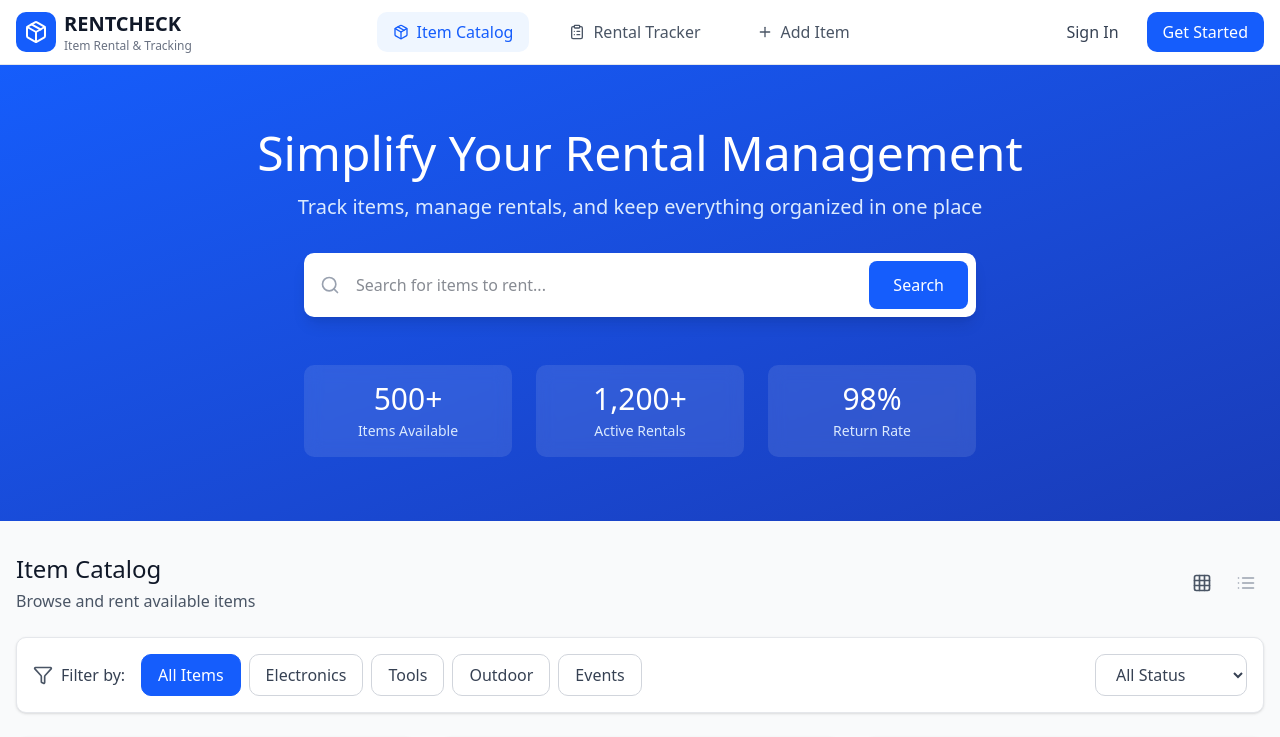
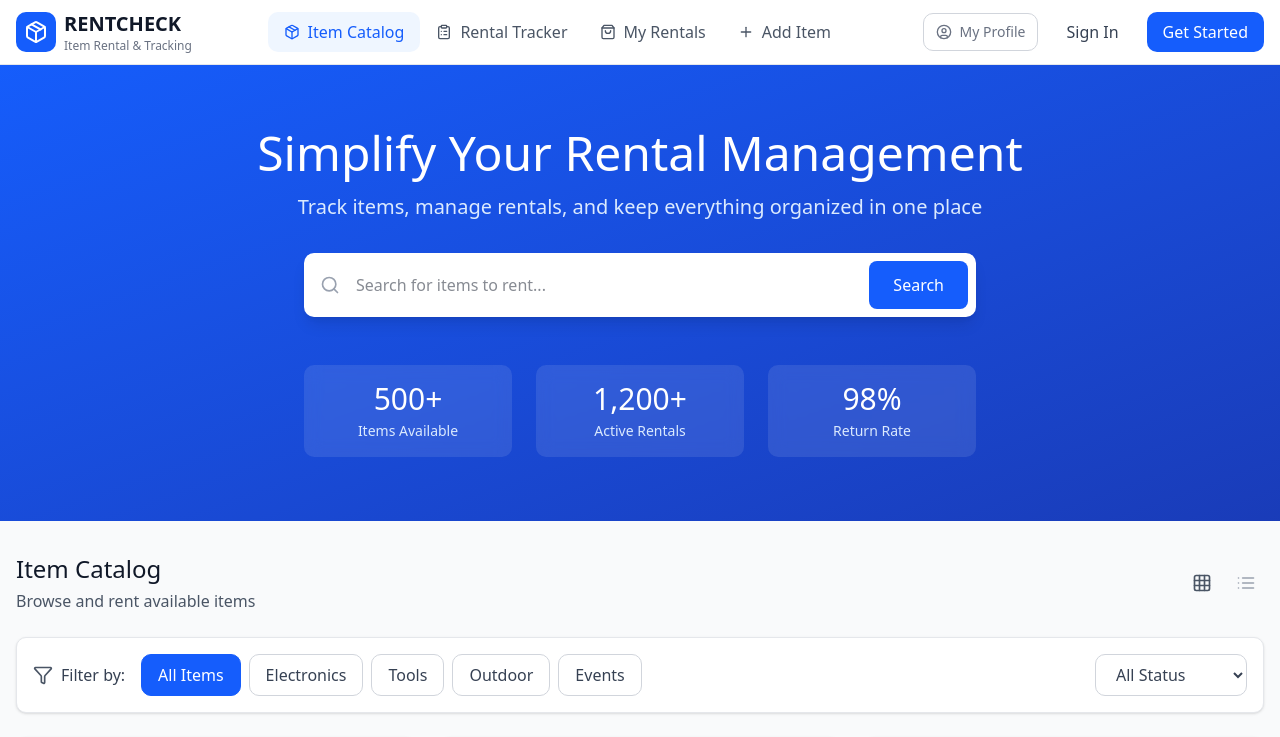
Before and after one commit to RedzerRiley/RentCheck, a React (Vite) app: page / in a window 1280 px wide. Shown: the top 737 px of the page. Built offline with nearby package versions, Linux system fonts and the light colour scheme.

Commit message:
Added user verification page

```diff
--- a/src/App.tsx
+++ b/src/App.tsx
@@ -3,67 +3,96 @@ import { Header } from './components/Header';
 import { HeroSection } from './components/HeroSection';
 import { ItemCatalog } from './components/ItemCatalog';
 import { RentalTracker } from './components/RentalTracker';
+// import { RentedItems } from './components/RentedItems';
 import { Footer } from './components/Footer';
 import { Login } from './components/Login';
 import { Register } from './components/Register';
 import { AddItem } from './components/AddItem';
+import { UserProfile } from './components/UserProfile';
+
+type MainView = 'catalog' | 'tracker' | 'addItem' | 'rentedItems';
 
 export default function App() {
-  const [activeView, setActiveView] = useState<'catalog' | 'tracker'>('catalog');
+  const [activeView, setActiveView] = useState<MainView>('catalog');
   const [showLogin, setShowLogin] = useState(false);
   const [showRegister, setShowRegister] = useState(false);
-  const [showAddItem, setShowAddItem] = useState(false);
+  const [showUserProfile, setShowUserProfile] = useState(false);
+  const [userEmail, setUserEmail] = useState('');
   const [isAuthenticated, setIsAuthenticated] = useState(false);
 
   const handleLogin = (credentials: { email: string; password: string }) => {
-    // TODO: Replace with real API call, e.g.:
-    // const res = await fetch('http://localhost:3000/api/login', {
-    //   method: 'POST',
-    //   headers: { 'Content-Type': 'application/json' },
-    //   body: JSON.stringify(credentials),
-    // });
-    // if (res.ok) { setIsAuthenticated(true); setShowLogin(false); }
+    // TODO: Replace with real API call:
+    // const res = await fetch('http://localhost:3000/api/login', { ... });
+    setUserEmail(credentials.email);
     setIsAuthenticated(true);
     setShowLogin(false);
+    setShowUserProfile(true);
   };
 
   const handleRegister = (data: { name: string; email: string; password: string }) => {
-    // TODO: Replace with real API call, e.g.:
-    // const res = await fetch('http://localhost:3000/api/register', {
-    //   method: 'POST',
-    //   headers: { 'Content-Type': 'application/json' },
-    //   body: JSON.stringify(data),
-    // });
-    // if (res.ok) { setIsAuthenticated(true); setShowRegister(false); }
+    // TODO: Replace with real API call:
+    // const res = await fetch('http://localhost:3000/api/register', { ... });
+    setUserEmail(data.email);
     setIsAuthenticated(true);
     setShowRegister(false);
+    setShowUserProfile(true);
   };
 
   if (showLogin) {
-    return <Login onLogin={handleLogin} onBack={() => setShowLogin(false)} onRegisterClick={() => { setShowLogin(false); setShowRegister(true); }} />;
+    return (
+      <Login
+        onLogin={handleLogin}
+        onBack={() => setShowLogin(false)}
+        onRegisterClick={() => { setShowLogin(false); setShowRegister(true); }}
+      />
+    );
   }
 
   if (showRegister) {
-    return <Register onRegister={handleRegister} onBack={() => setShowRegister(false)} onLoginClick={() => { setShowRegister(false); setShowLogin(true); }} />;
+    return (
+      <Register
+        onRegister={handleRegister}
+        onBack={() => setShowRegister(false)}
+        onLoginClick={() => { setShowRegister(false); setShowLogin(true); }}
+      />
+    );
   }
 
-  if (showAddItem) {
-    return <AddItem onBack={() => setShowAddItem(false)} />;
+  if (showUserProfile) {
+    return (
+      <UserProfile
+        userEmail={userEmail}
+        onBack={() => setShowUserProfile(false)}
+      />
+    );
+  }
+
+  if (activeView === 'addItem') {
+    return (
+      <AddItem
+        onBack={() => setActiveView('catalog')}
+        onItemAdded={() => setActiveView('catalog')}
+      />
+    );
   }
 
   return (
     <div className="min-h-screen bg-gray-50">
       <Header
-        onAddItem={() => setShowAddItem(true)}
         activeView={activeView}
         setActiveView={setActiveView}
         onSignIn={() => setShowLogin(true)}
         onRegister={() => setShowRegister(true)}
+        onAddItem={() => setActiveView('addItem')}
+        onViewProfile={() => setShowUserProfile(true)}
       />
-      <HeroSection />
+
+      {activeView === 'catalog' && <HeroSection />}
 
       <main className="container mx-auto px-4 py-8">
-        {activeView === 'catalog' ? <ItemCatalog /> : <RentalTracker />}
+        {activeView === 'catalog' && <ItemCatalog />}
+        {activeView === 'tracker' && <RentalTracker />}
+        {activeView === 'rentedItems' && <RentedItems />}
       </main>
 
       <Footer />
--- a/src/components/Header.tsx
+++ b/src/components/Header.tsx
@@ -1,14 +1,15 @@
-import { Package, ClipboardList, Menu, Plus } from 'lucide-react';
+import { Package, ClipboardList, Menu, Plus, ShoppingBag, UserCircle } from 'lucide-react';
 
 interface HeaderProps {
-  activeView: 'catalog' | 'tracker' | 'addItem';
-  setActiveView: (view: 'catalog' | 'tracker' | 'addItem') => void;
+  activeView: 'catalog' | 'tracker' | 'addItem' | 'rentedItems';
+  setActiveView: (view: 'catalog' | 'tracker' | 'addItem' | 'rentedItems') => void;
   onSignIn?: () => void;
   onRegister?: () => void;
   onAddItem?: () => void;
+  onViewProfile?: () => void;
 }
 
-export function Header({ activeView, setActiveView, onSignIn, onRegister, onAddItem }: HeaderProps) {
+export function Header({ activeView, setActiveView, onSignIn, onRegister, onAddItem, onViewProfile }: HeaderProps) {
   return (
     <header className="bg-white shadow-sm border-b border-gray-200">
       <div className="container mx-auto px-4">
@@ -25,7 +26,7 @@ export function Header({ activeView, setActiveView, onSignIn, onRegister, onAddI
           </div>
 
           {/* Navigation */}
-          <nav className="hidden md:flex items-center gap-6">
+          <nav className="hidden md:flex items-center gap-1">
             <button
               onClick={() => setActiveView('catalog')}
               className={`flex items-center gap-2 px-4 py-2 rounded-lg transition-colors ${
@@ -49,6 +50,17 @@ export function Header({ activeView, setActiveView, onSignIn, onRegister, onAddI
               Rental Tracker
             </button>
             <button
+              onClick={() => setActiveView('rentedItems')}
+              className={`flex items-center gap-2 px-4 py-2 rounded-lg transition-colors ${
+                activeView === 'rentedItems'
+                  ? 'bg-blue-50 text-blue-600'
+                  : 'text-gray-600 hover:bg-gray-50'
+              }`}
+            >
+              <ShoppingBag className="w-4 h-4" />
+              My Rentals
+            </button>
+            <button
               onClick={onAddItem}
               className={`flex items-center gap-2 px-4 py-2 rounded-lg transition-colors ${
                 activeView === 'addItem'
@@ -63,6 +75,15 @@ export function Header({ activeView, setActiveView, onSignIn, onRegister, onAddI
 
           {/* CTA Buttons */}
           <div className="hidden md:flex items-center gap-3">
+            {/* TODO: Remove this button once auth flow is complete */}
+            <button
+              onClick={onViewProfile}
+              className="flex items-center gap-2 px-3 py-2 text-gray-500 hover:bg-gray-50 border border-dashed border-gray-300 rounded-lg transition-colors text-sm"
+              title="Temp: View User Profile"
+            >
+              <UserCircle className="w-4 h-4" />
+              My Profile
+            </button>
             <button
               onClick={onSignIn}
               className="px-4 py-2 text-gray-700 hover:bg-gray-50 rounded-lg transition-colors"
```
